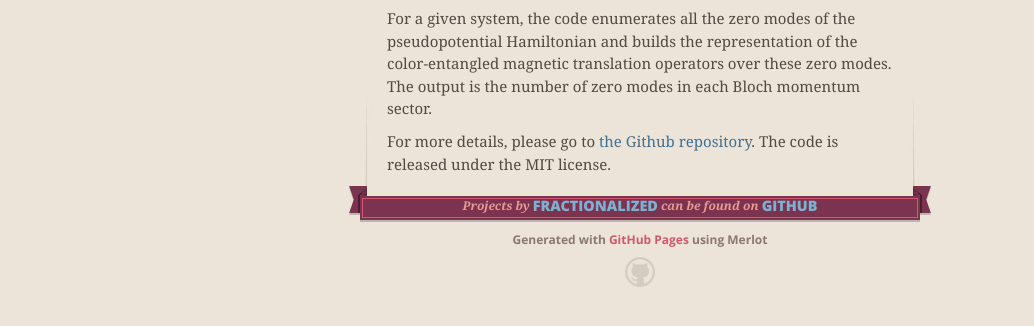
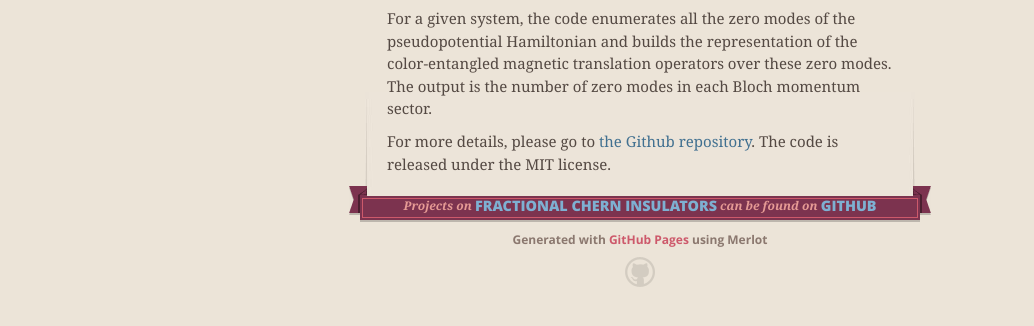
Before and after one commit to fractionalized/fractionalized.github.io, a plain HTML site: page index.html in a window 1280 px wide. Shown: the part 420-746 px from the top of the page, without its empty margins (0-1034 px from the left). Drawn offline with nearby package versions, Linux system fonts and the light colour scheme.

Commit message:
Update index.html
edit text

```diff
--- a/index.html
+++ b/index.html
@@ -17,7 +17,7 @@
         $('#main_content').headsmart()
       })
     </script>
-    <title>Fractional Chern Insulators by fractionalized</title>
+    <title>Fractional Chern Insulators</title>
   </head>
 
   <body>
@@ -59,7 +59,7 @@ We consider only the simplest bosonic case, corresponding to the color-entangled
       <footer>
         <span class="ribbon-outer">
           <span class="ribbon-inner">
-            <p>Projects by <a href="https://github.com/fractionalized">fractionalized</a> can be found on <a href="https://github.com/fractionalized">GitHub</a></p>
+            <p>Projects on <a href="https://github.com/fractionalized">Fractional Chern Insulators</a> can be found on <a href="https://github.com/fractionalized">GitHub</a></p>
           </span>
           <span class="left-tail"></span>
           <span class="right-tail"></span>
```
